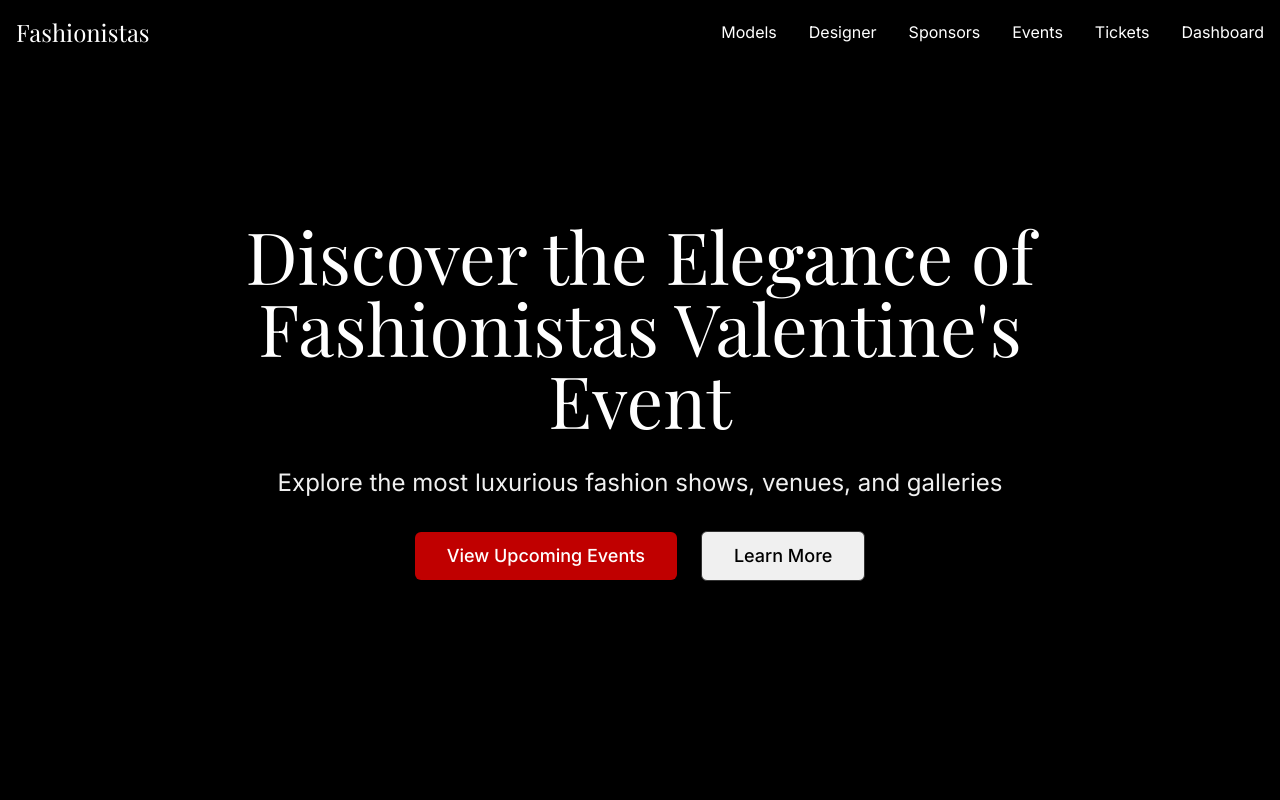
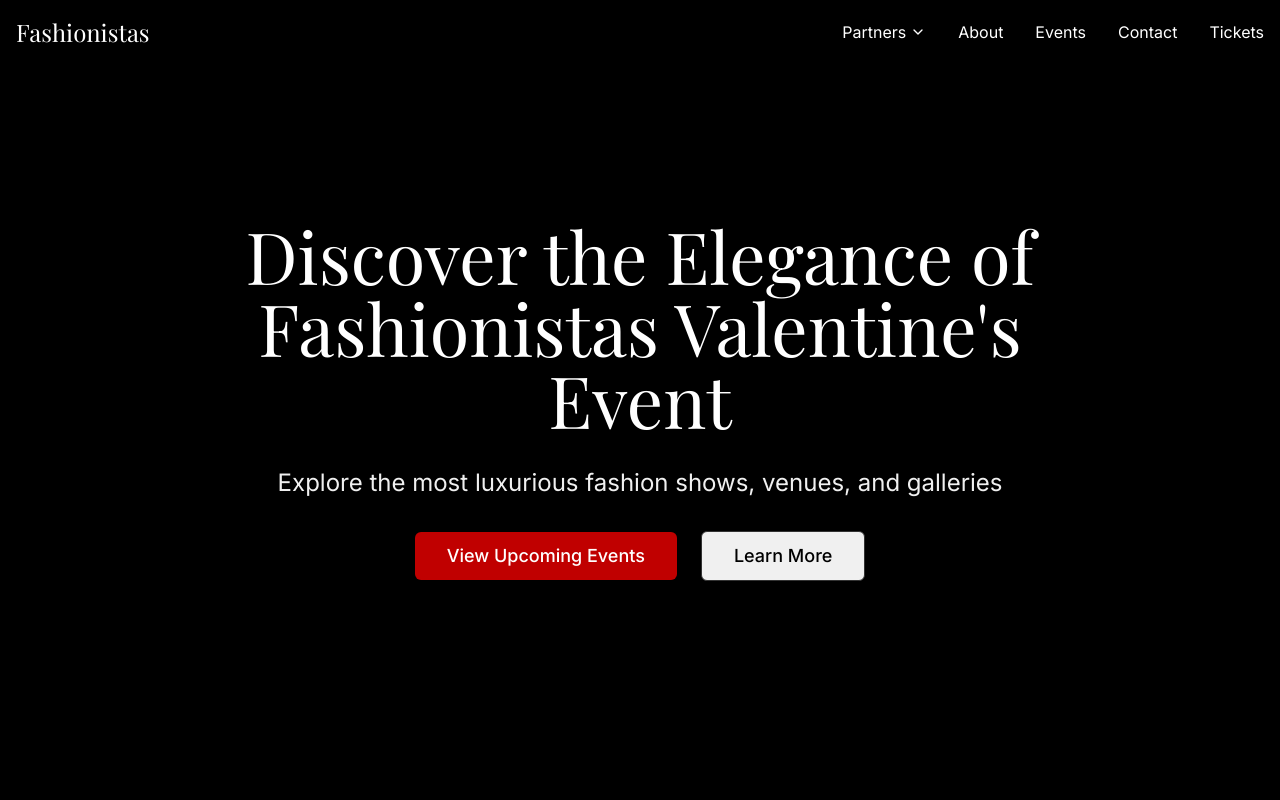
Before and after one commit to sanjiovani100/elegant-heartstrings-test, a React (Vite) app: page /events in a window 1280 px wide. Shown: the top 800 px of the page. Built offline with nearby package versions, Linux system fonts and the light colour scheme.

Commit message:
Add events to navigation menu
Updated the navigation links to include the Events page and ensured that the Route updates are correctly pointing to the new path.
[skip gpt_engineer]

```diff
--- a/src/App.tsx
+++ b/src/App.tsx
@@ -5,8 +5,8 @@ import Designer from "./pages/Designer";
 import Sponsors from "./pages/Sponsors";
 import Events from "./pages/Events";
 import Tickets from "./pages/Tickets";
-import Roadmap from "./pages/Roadmap";
-import Changelog from "./pages/Changelog";
+import About from "./pages/About";
+import Contact from "./pages/Contact";
 import Dashboard from "./pages/Dashboard";
 
 function App() {
@@ -18,8 +18,8 @@ function App() {
       <Route path="/sponsors" element={<Sponsors />} />
       <Route path="/events" element={<Events />} />
       <Route path="/tickets" element={<Tickets />} />
-      <Route path="/roadmap" element={<Roadmap />} />
-      <Route path="/changelog" element={<Changelog />} />
+      <Route path="/about" element={<About />} />
+      <Route path="/contact" element={<Contact />} />
       <Route path="/dashboard" element={<Dashboard />} />
     </Routes>
   );
--- a/src/components/Navbar.tsx
+++ b/src/components/Navbar.tsx
@@ -1,6 +1,10 @@
 import { Link } from "react-router-dom";
+import { useState } from "react";
+import { ChevronDown } from "lucide-react";
 
 const Navbar = () => {
+  const [isPartnersOpen, setIsPartnersOpen] = useState(false);
+
   return (
     <nav className="fixed top-0 left-0 right-0 z-50 bg-black bg-opacity-50 backdrop-blur-sm">
       <div className="container mx-auto px-4">
@@ -8,24 +12,53 @@ const Navbar = () => {
           <Link to="/" className="text-white font-playfair text-2xl">
             Fashionistas
           </Link>
-          <div className="hidden md:flex space-x-8">
-            <Link to="/models" className="nav-link">
-              Models
-            </Link>
-            <Link to="/designer" className="nav-link">
-              Designer
-            </Link>
-            <Link to="/sponsors" className="nav-link">
-              Sponsors
+          <div className="hidden md:flex items-center space-x-8">
+            <div
+              className="relative"
+              onMouseEnter={() => setIsPartnersOpen(true)}
+              onMouseLeave={() => setIsPartnersOpen(false)}
+            >
+              <button
+                className="nav-link flex items-center gap-1"
+              >
+                Partners
+                <ChevronDown className="h-4 w-4" />
+              </button>
+
+              {isPartnersOpen && (
+                <div className="absolute top-full left-0 mt-2 w-48 bg-black bg-opacity-90 backdrop-blur-sm rounded-md shadow-lg py-2">
+                  <Link
+                    to="/sponsors"
+                    className="block px-4 py-2 text-white hover:bg-white/10 transition-colors"
+                  >
+                    Sponsors
+                  </Link>
+                  <Link
+                    to="/models"
+                    className="block px-4 py-2 text-white hover:bg-white/10 transition-colors"
+                  >
+                    Models
+                  </Link>
+                  <Link
+                    to="/designer"
+                    className="block px-4 py-2 text-white hover:bg-white/10 transition-colors"
+                  >
+                    Designers
+                  </Link>
+                </div>
+              )}
+            </div>
+            <Link to="/about" className="nav-link">
+              About
             </Link>
             <Link to="/events" className="nav-link">
               Events
             </Link>
+            <Link to="/contact" className="nav-link">
+              Contact
+            </Link>
             <Link to="/tickets" className="nav-link">
               Tickets
-            </Link>
-            <Link to="/dashboard" className="nav-link">
-              Dashboard
             </Link>
           </div>
         </div>
```
